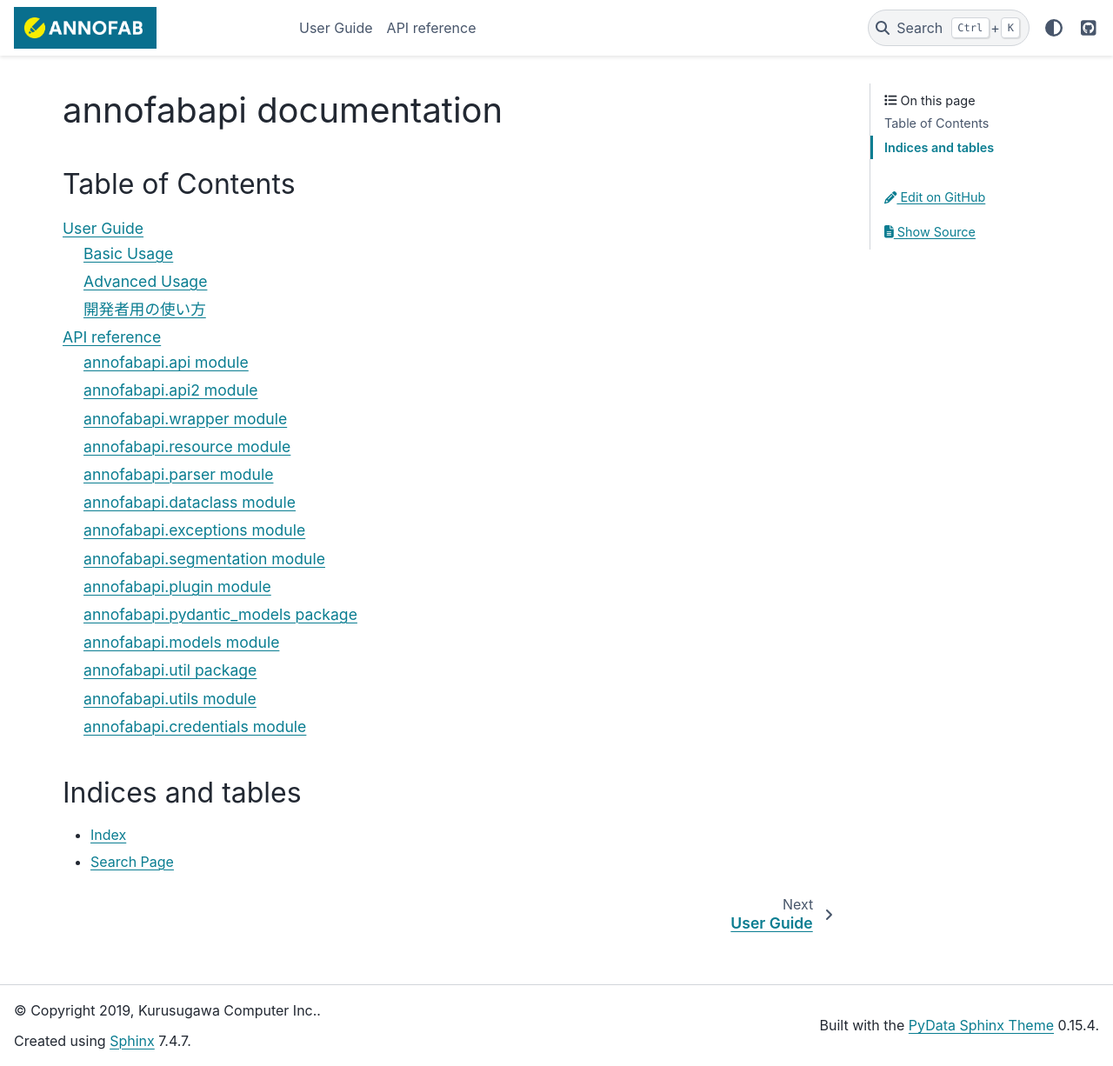
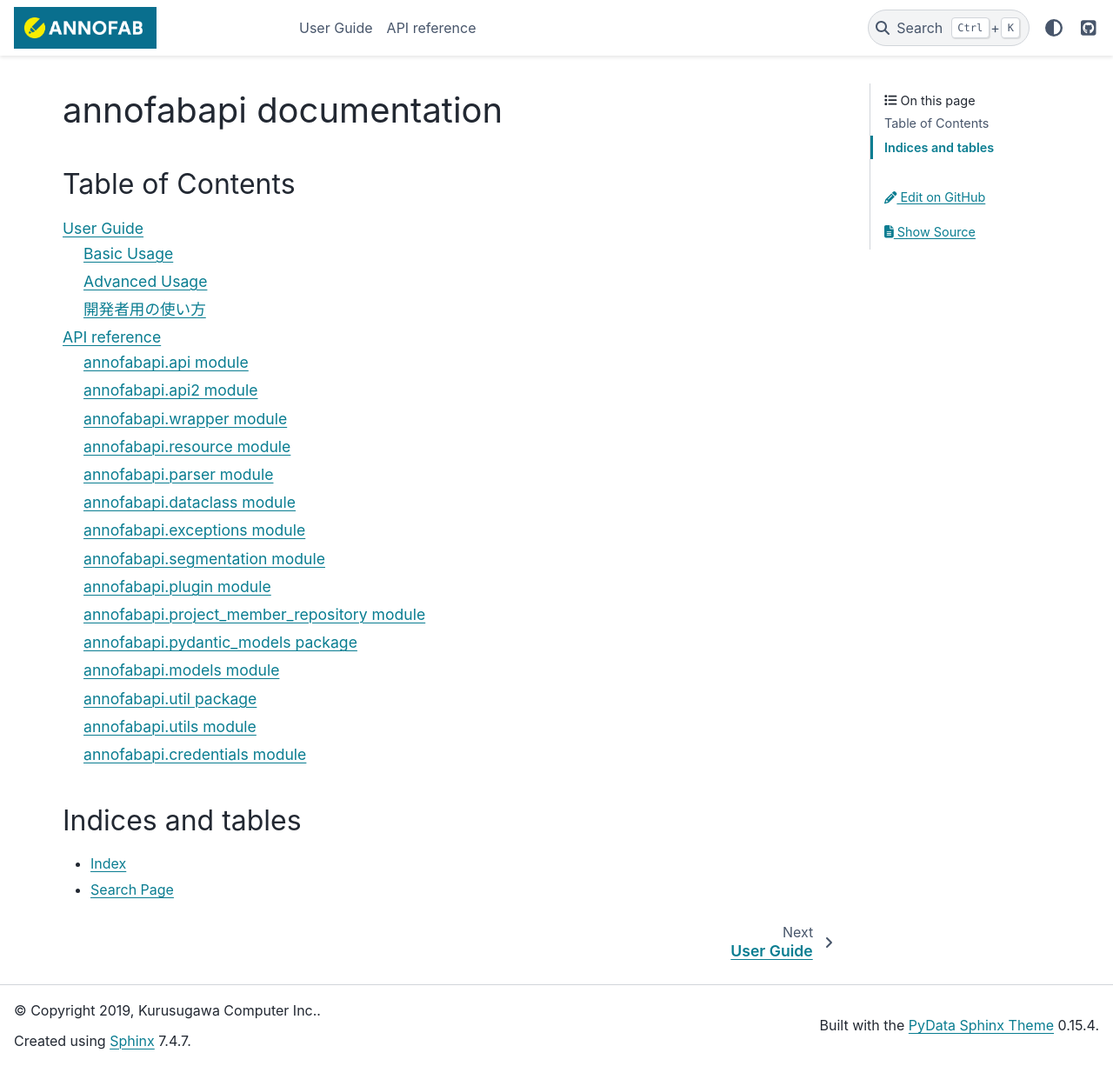
Before and after one commit to kurusugawa-computer/annofab-api-python-client, a Sphinx documentation site: the page built from docs/index.rst, in a window 1280 px wide and 1226 px high. Shown: the whole window at 87% size. Built offline with Sphinx 7.4.7 and the PyData theme 0.15.4, drawn with Linux system fonts in a browser that asks for light colours; pages that are not in the unit, such as notebooks, are missing from menus.

Commit message:
Remove trailing whitespace in index.rst and add project_member_repository.rst documentation

```diff
--- /dev/null
+++ b/docs/api_reference/project_member_repository.rst
@@ -0,0 +1,7 @@
+annofabapi.project_member_repository module
+===========================================
+
+
+
+.. automodule:: annofabapi.project_member_repository
+    :members:
```
Also changed, not shown: docs/api_reference/index.rst (line endings or trailing spaces).
